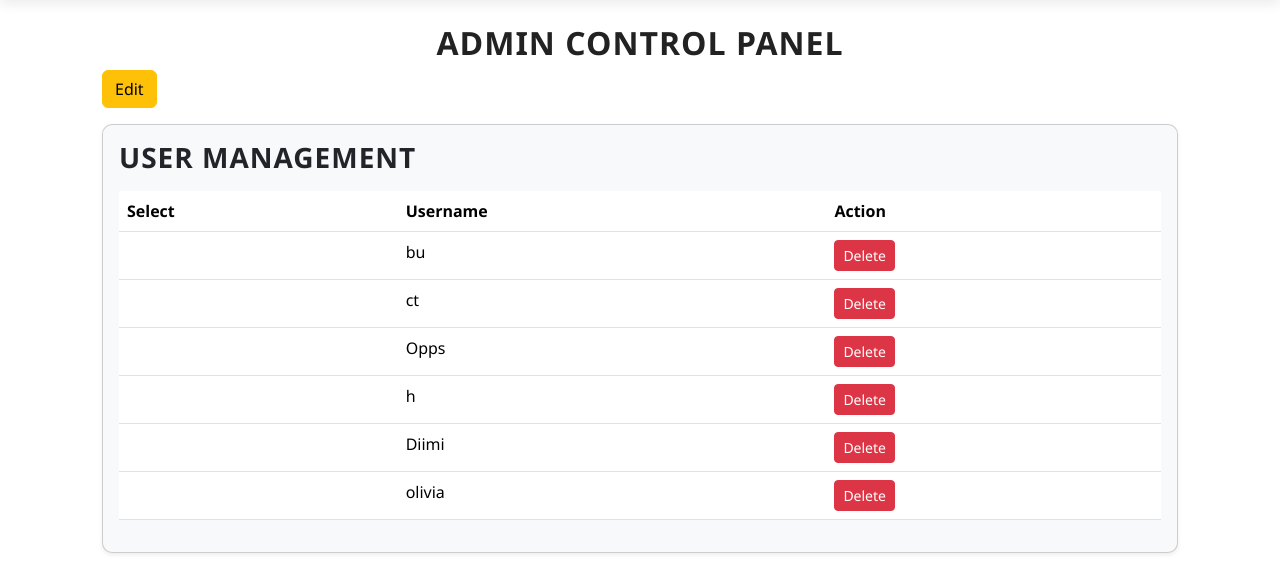
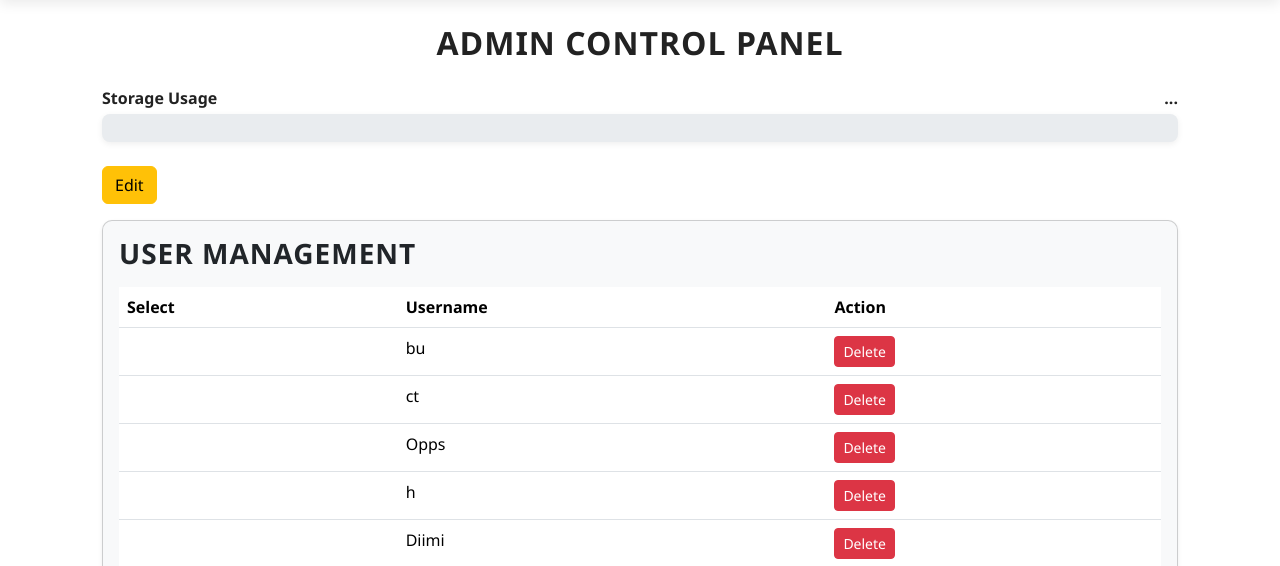
Before and after one commit to Arh48/con2, a Flask app: page /admin in a window 1280 px wide. Shown: the part 77-643 px from the top of the page. Run offline with Flask 3, Linux system fonts and the light colour scheme; the visitor is signed in with stand-in values (Sample User, id 1); some libraries are stand-ins or nearby versions.

Commit message:
Progress bar

```diff
--- a/templates/admin.html
+++ b/templates/admin.html
@@ -3,6 +3,17 @@
 {% block main %}
 <div class="container mt-4">
     <h2 class="text-center fw-bold mt-3">Admin Control Panel</h2>
+
+    <!-- Storage Progress Bar -->
+    <div class="my-4">
+        <div class="d-flex justify-content-between align-items-center mb-1">
+            <span class="fw-semibold">Storage Usage</span>
+            <span id="storage-text" class="fw-semibold" style="font-size: 1em;">...</span>
+        </div>
+        <div class="progress" style="height: 28px;">
+            <div id="storage-bar" class="progress-bar bg-info" role="progressbar" style="width: 0%;" aria-valuemin="0" aria-valuemax="100">0%</div>
+        </div>
+    </div>
 
     <!-- Edit Mode Controls -->
     <div class="d-flex justify-content-between align-items-center mb-3">
@@ -185,7 +196,41 @@
 <script src="https://cdn.jsdelivr.net/npm/bootstrap@5.3.3/dist/js/bootstrap.bundle.min.js"></script>
 
 <script>
+    // Storage Progress Bar Logic
+    function formatBytes(bytes) {
+        if (bytes === 0) return '0 Bytes';
+        const k = 1024, dm = 2;
+        const sizes = ['Bytes', 'KB', 'MB', 'GB', 'TB'];
+        const i = Math.floor(Math.log(bytes) / Math.log(k));
+        return parseFloat((bytes / Math.pow(k, i)).toFixed(dm)) + ' ' + sizes[i];
+    }
+    function fetchStorageUsage() {
+        fetch("/storage_usage")
+            .then(response => response.json())
+            .then(data => {
+                // data: { used_bytes: ..., total_bytes: ... }
+                const used = data.used_bytes || 0;
+                const total = data.total_bytes || 1073741824; // 1GB fallback
+                const percent = Math.min(100, (used / total * 100).toFixed(1));
+                document.getElementById("storage-bar").style.width = percent + "%";
+                document.getElementById("storage-bar").textContent = percent + "%";
+                document.getElementById("storage-bar").setAttribute("aria-valuenow", percent);
+                document.getElementById("storage-text").textContent =
+                    formatBytes(used) + " / " + formatBytes(total);
+                // Color based on usage
+                if (percent < 70) {
+                    document.getElementById("storage-bar").className = "progress-bar bg-info";
+                } else if (percent < 90) {
+                    document.getElementById("storage-bar").className = "progress-bar bg-warning";
+                } else {
+                    document.getElementById("storage-bar").className = "progress-bar bg-danger";
+                }
+            });
+    }
     document.addEventListener("DOMContentLoaded", function () {
+        fetchStorageUsage();
+        setInterval(fetchStorageUsage, 20000); // auto-update every 20s
+
         const editButton = document.getElementById("toggleEditMode");
         const deleteUserButton = document.getElementById("deleteSelectedUsers");
         const deleteChatButton = document.getElementById("deleteSelectedChats");
@@ -313,5 +358,15 @@
         text-transform: uppercase;
         letter-spacing: 1px;
     }
+    .progress {
+        background: #e9ecef;
+        border-radius: 8px;
+        box-shadow: 0 2px 6px #0001;
+    }
+    .progress-bar {
+        font-weight: 600;
+        font-size: 1.1em;
+        line-height: 28px;
+    }
 </style>
 {% endblock %}
```
